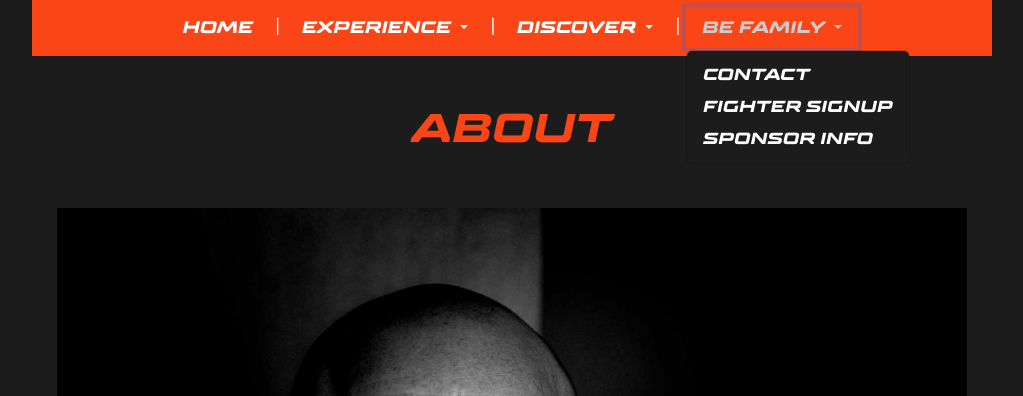
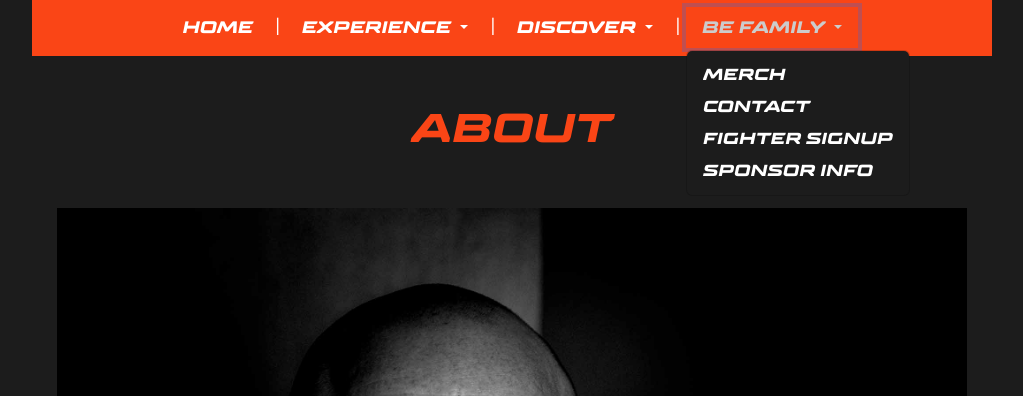
Before and after one commit to sofiepiszczek/dominancefc, a PHP site: page /about.php in a window 1280 px wide, after a click on "BE FAMILY". Shown: the part 83-479 px from the top of the page, without its empty margins (128-1151 px from the left). Run offline with PHP 8.4, Linux system fonts and the light colour scheme; style sheets or scripts are compiled from the project's sources; some libraries are stand-ins or nearby versions.

Commit message:
Moved Merch to Be Family everywhere

```diff
--- a/includes/footies.php
+++ b/includes/footies.php
@@ -14,7 +14,6 @@
             <a class="h5 custom-text">DISCOVER</a>
             <a href="../behindTheScenes.php" class="h6">Behind The Scenes</a>
             <a href="../previousEvents.php" class="h6">Previous Events</a>
-            <a href="../shop.php" class="h6">Merch</a>
             <a href="../podcast.php" class="h6">Podcast</a>
             <a href="../about.php" class="h6">About</a>
             <a href="#" class="h6">Cookie Policy (EU)</a>
@@ -23,6 +22,7 @@
             <br>
 
             <a class="h5 custom-text">BE FAMILY</a>
+            <a href="../shop.php" class="h6">Merch</a>
             <a href="../contact.php" class="h6">Contact</a>
             <a href="../fighterSignup.php" class="h6">Fighter Signup</a>
             <a href="../sponsorInfo.php" class="h6">Sponsor Info</a>
--- a/includes/navbar.php
+++ b/includes/navbar.php
@@ -36,7 +36,6 @@
                         <div class="accordion-body custom-text text-center d-flex flex-column gap-3">
                             <a href="../behindTheScenes.php">BEHIND THE SCENES</a>
                             <a href="../previousEvents.php">PREVIOUS FIGHTS</a>
-                            <a href="../shop.php">MERCH</a>
                             <a href="../podcast.php">PODCAST</a>
                             <a href="../about.php">ABOUT</a>
                         </div>
@@ -52,6 +51,7 @@
                     <div id="collapseThree" class="accordion-collapse collapse" aria-labelledby="headingThree"
                          data-bs-parent="#accordionExample">
                         <div class="accordion-body custom-text text-center d-flex flex-column gap-3">
+                            <a href="../shop.php">MERCH</a>
                             <a href="../contact.php">CONTACT</a>
                             <a href="../fighterSignup.php">FIGHTER SIGNUP</a>
                             <a href="../sponsorInfo.php">SPONSOR INFO</a>
@@ -107,7 +107,6 @@
                 <ul class="dropdown-menu text-white " aria-labelledby="discoverDropdown">
                     <li><a class="dropdown-item" href="../behindTheScenes.php">Behind the scenes</a></li>
                     <li><a class="dropdown-item" href="../previousEvents.php">Previous fights</a></li>
-                    <li><a class="dropdown-item" href="../shop.php">Merch</a></li>
                     <li><a class="dropdown-item" href="../podcast.php">Podcast</a></li>
                     <li><a class="dropdown-item" href="../about.php">About</a></li>
                 </ul>
@@ -121,6 +120,7 @@
                     Be Family
                 </a>
                 <ul class="dropdown-menu text-white" aria-labelledby="beFamilyDropdown">
+                    <li><a class="dropdown-item" href="../shop.php">Merch</a></li>
                     <li><a class="dropdown-item" href="../contact.php">Contact</a></li>
                     <li><a class="dropdown-item" href="../fighterSignup.php">Fighter Signup</a></li>
                     <li><a class="dropdown-item" href="../sponsorInfo.php">Sponsor Info</a></li>
```
